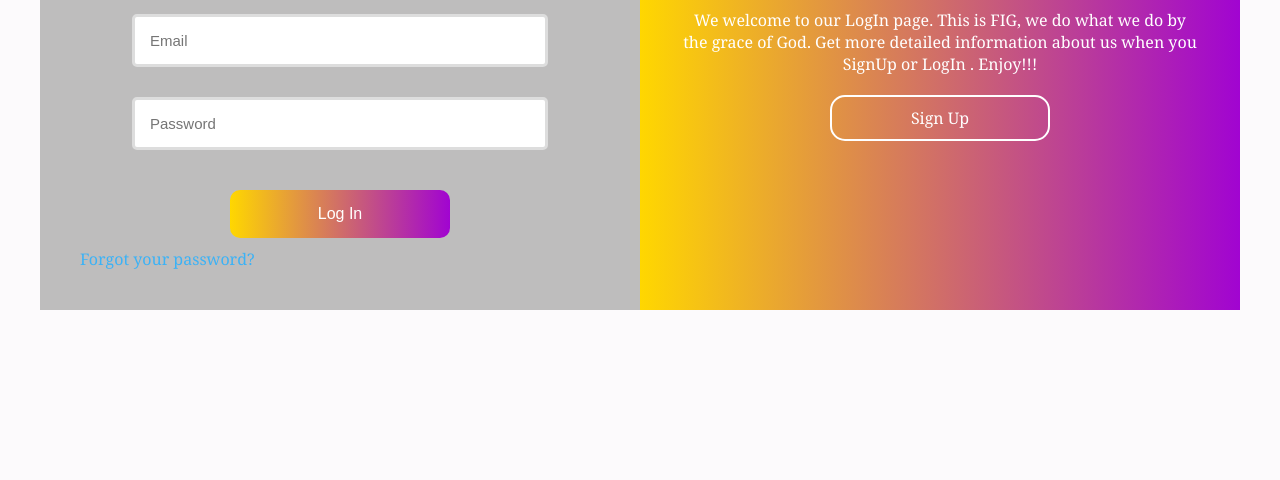
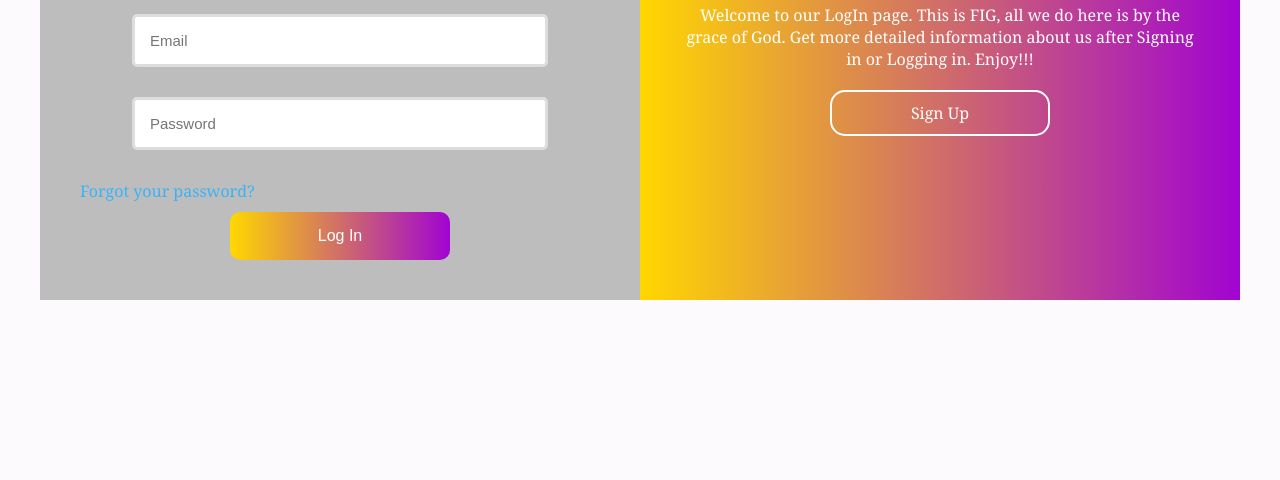
Before and after one commit to Ogbonna5/FIG-1, a plain HTML site: page index.html in a window 1280 px wide. Shown: the part 320-800 px from the top of the page. Drawn offline with Linux system fonts and the light colour scheme.

Commit message:
5th commit

```diff
--- a/index.html
+++ b/index.html
@@ -187,16 +187,17 @@
           <div class="input-group">
             <input type="password" id="loginPassword" placeholder="Password" required>
           </div>
+          <a href="#" class="forgot" style="text-align: left;margin-top: 10px;">Forgot your password?</a>
           <div><button type="submit" class="btn">Log In</button></div>
 
-          <a href="#" class="forgot" style="text-align: left;margin-top: 10px;">Forgot your password?</a>
+
         </form>
       </div>
       <!-- Right: Sign Up Prompt -->
       <div class="login-right">
         <div class="user-icon">👤</div>
         <h2>Ready to Get Started?</h2>
-        <p class="Lorem">We welcome to our LogIn page. This is FIG, we do what we do by the grace of God. Get more detailed information about us when you SignUp or LogIn . Enjoy!!!</p>
+        <p class="Lorem">Welcome to our LogIn page. This is FIG, all we do here is by the grace of God. Get more detailed information about us after Signing in or Logging in. Enjoy!!!</p>
         <a href="signup.html" class="btn-outline">Sign Up</a>
       </div>
     </div>
```
Also changed, not shown: signup.html (+1 -1 lines).
